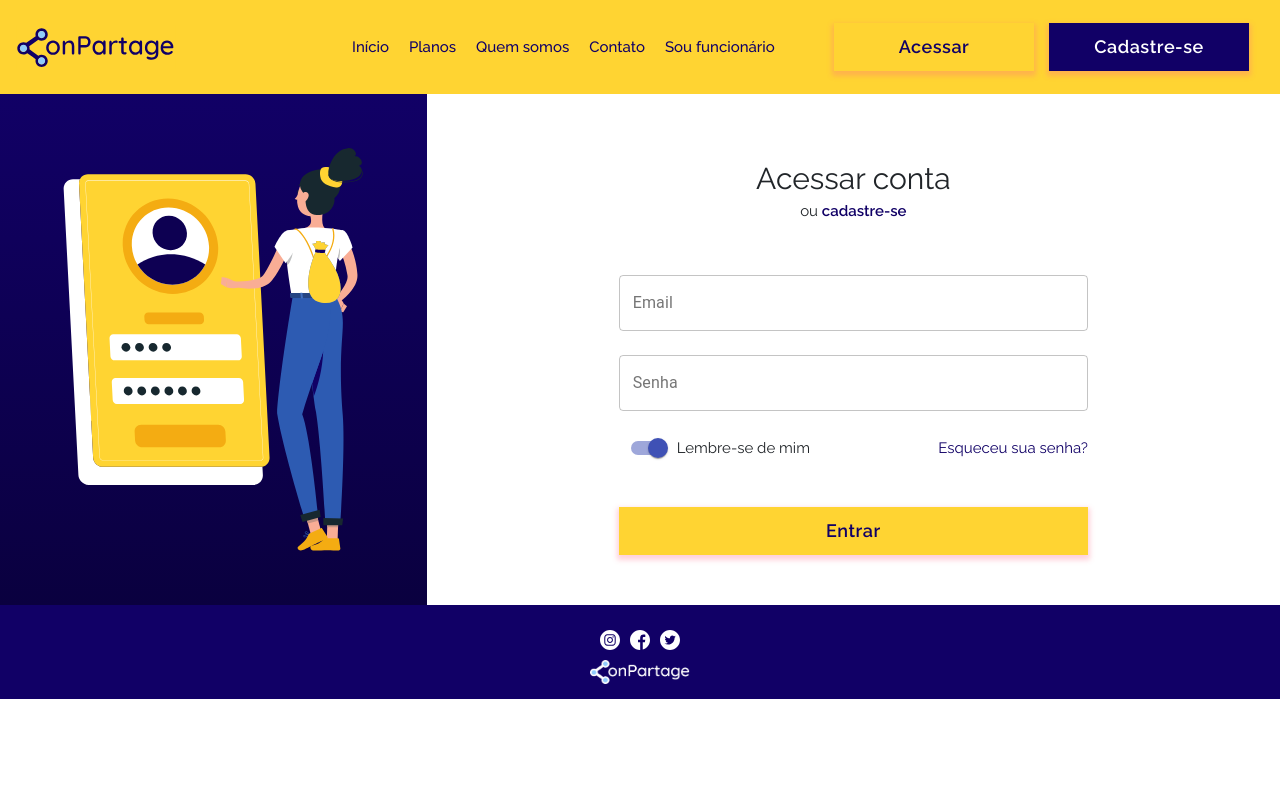
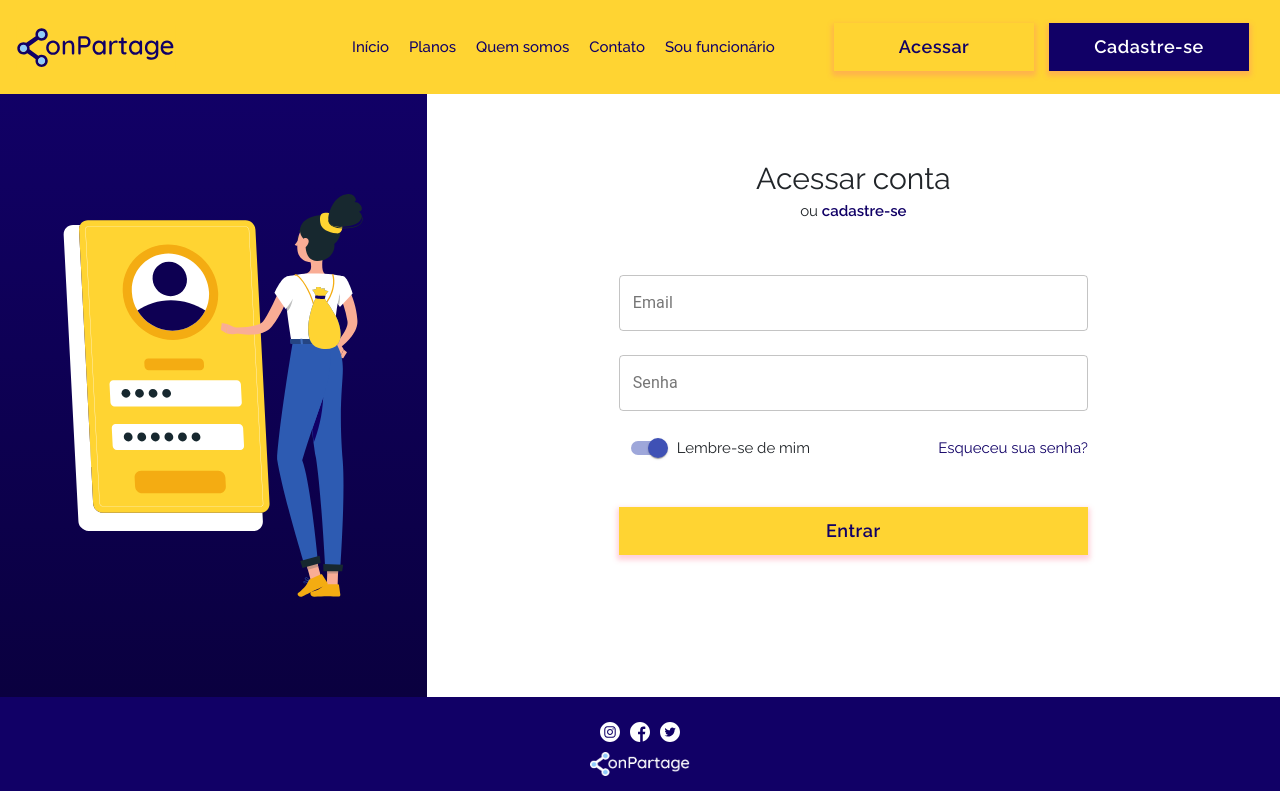
Before and after one commit to AmandaCacholi/onPartage-front-end-feegow, a React (Create React App) app: page /login-cliente in a window 1280 px wide. Built offline with nearby package versions, Linux system fonts and the light colour scheme.

Commit message:
ajustes finais

```diff
--- a/src/components/CostumersPage/CostumersPage.css
+++ b/src/components/CostumersPage/CostumersPage.css
@@ -23,6 +23,7 @@
   display: flex;
   flex-wrap: wrap;
   justify-content: center;
+  margin-bottom: 100px;
 }
 
 
--- a/src/components/LoginCliente/LoginC.css
+++ b/src/components/LoginCliente/LoginC.css
@@ -11,6 +11,7 @@
 
 .loginC__img {
     width: 300px;
+    margin: 100px 0;
 }
 
 .loginC__formWrapper {
```
